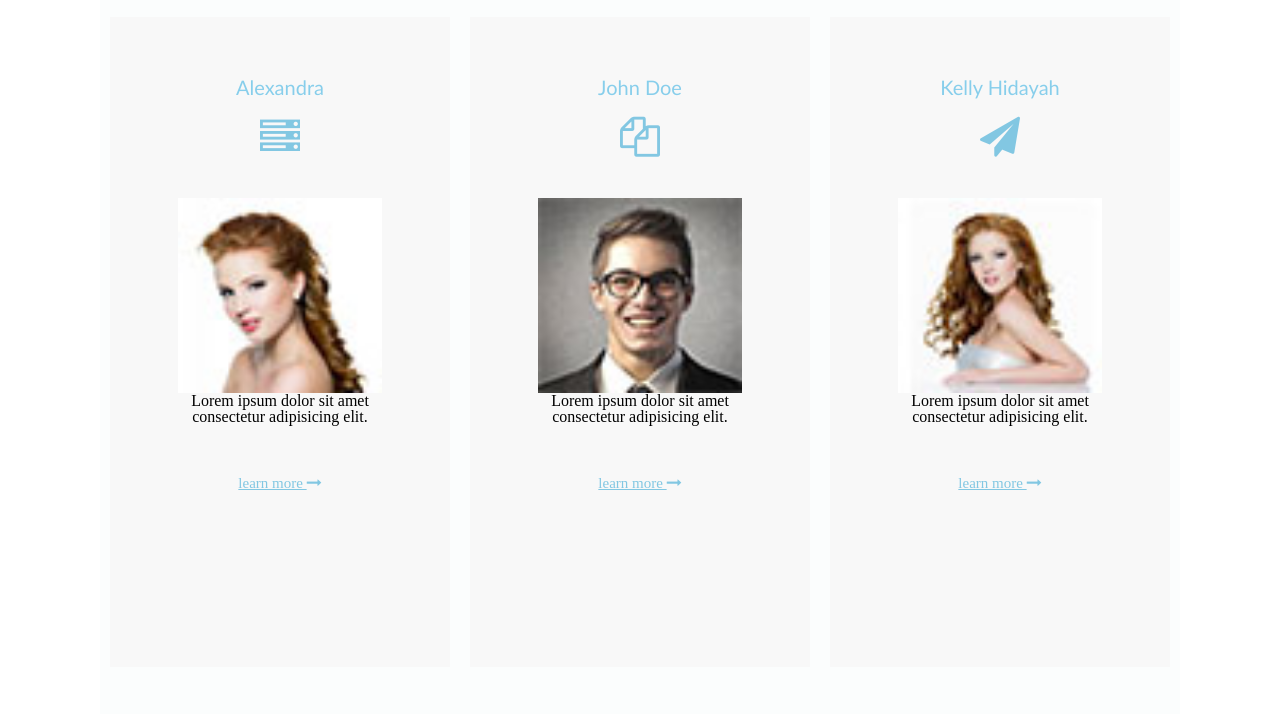
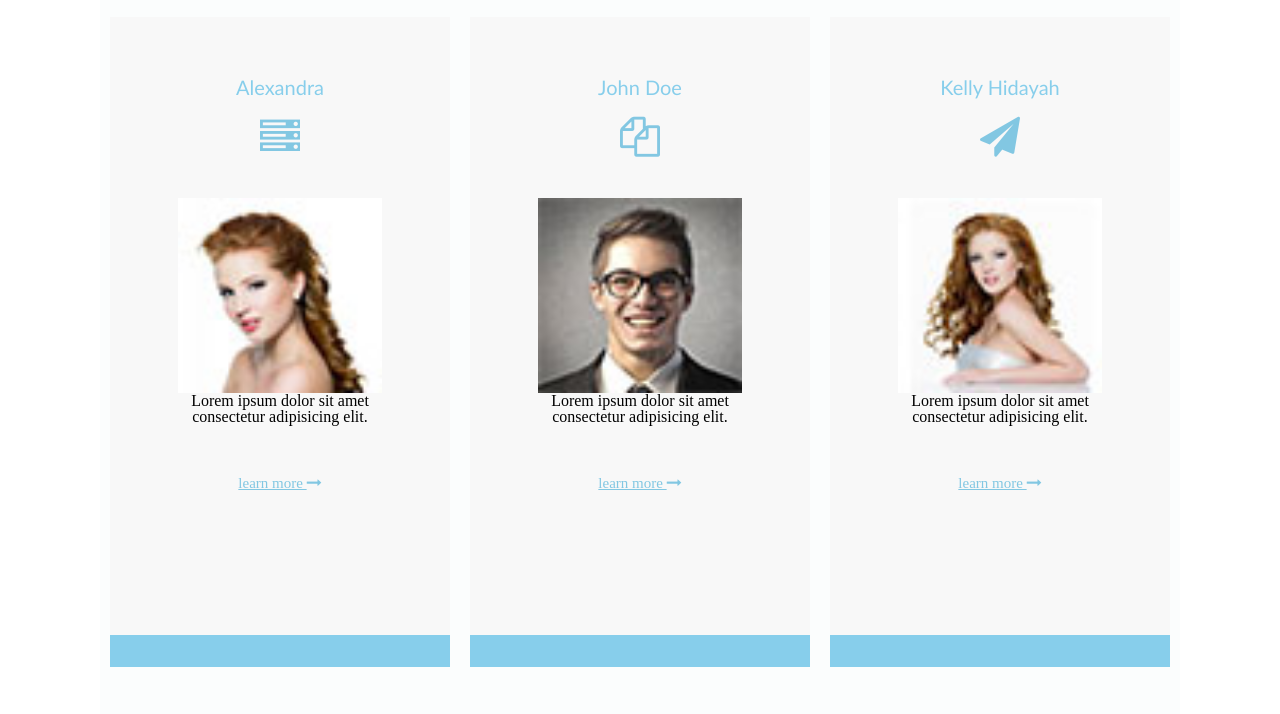
Before and after one commit to Dhiraj-surve/PRDXN-Task, a plain HTML site: page index.html in a window 1280 px wide. Shown: the part 2342-3056 px from the top of the page. Drawn offline with Linux system fonts and the light colour scheme.

Commit message:
Update index.html

```diff
--- a/index.html
+++ b/index.html
@@ -172,7 +172,7 @@
             <a href="#" class="link-learn-more">
               learn more <i class="fa fa-long-arrow-right"  ></i>
             </a>
-            <div class="bluebase-t">
+            <div class="bluebase">
             </div>
           </div>
           <div class="box box-team">
@@ -187,7 +187,7 @@
             <a href="#" class="link-learn-more">
               learn more <i class="fa fa-long-arrow-right"  ></i>
             </a>
-            <div class="bluebase-t">
+            <div class="bluebase">
             </div>
           </div>
 
@@ -203,7 +203,7 @@
             <a href="#" class="link-learn-more">
               learn more <i class="fa fa-long-arrow-right" ></i>
             </a>
-            <div class="bluebase-t">
+            <div class="bluebase">
             </div>
           </div>
         </div>
```
